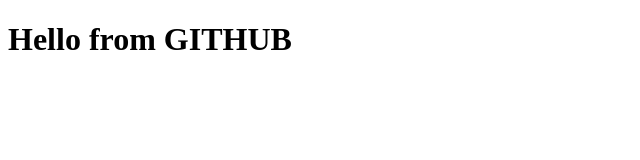
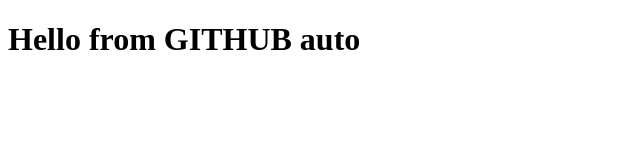
Before and after one commit to pdv-itl/demo_upload, a plain HTML site: page index.html in a window 1280 px wide. Shown: the whole page, without its empty margins (0-640 px from the left). Drawn offline with Linux system fonts and the light colour scheme.

Commit message:
Update index.html

```diff
--- a/index.html
+++ b/index.html
@@ -7,7 +7,7 @@
 <body>
 <div>
 
-<h1>Hello from GITHUB</h1>
+<h1>Hello from GITHUB auto</h1>
 
 </div>
 </body>
```
